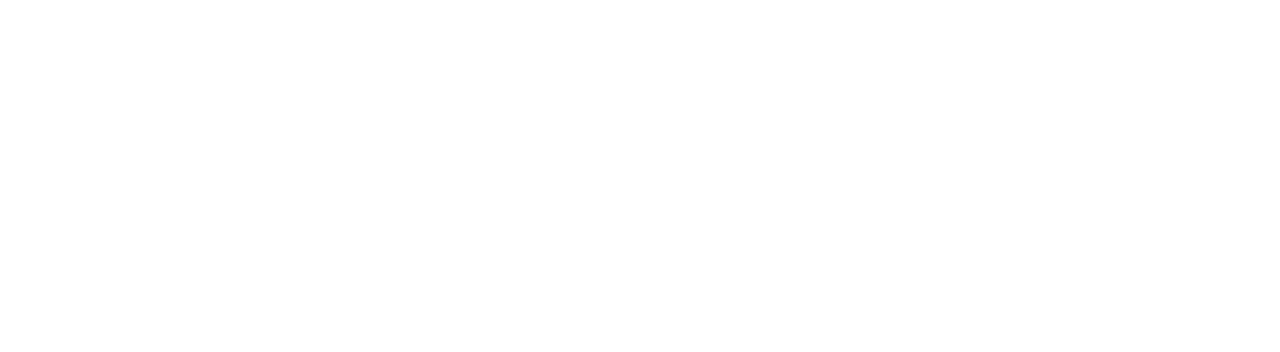
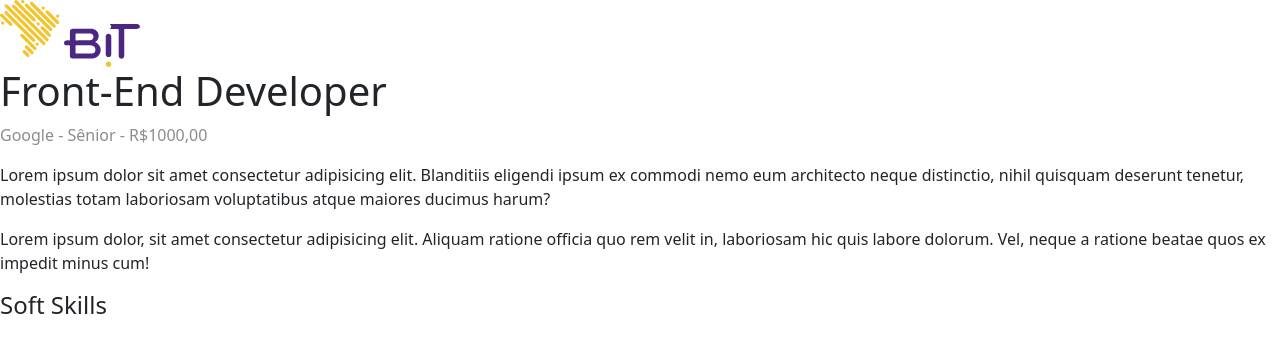
Before and after one commit to 2022M2T1-Inteli/InTech, a plain HTML site: page src/Frontend/views/Users/cadastroUsuaria2.html in a window 1280 px wide. Drawn offline with nearby package versions, Linux system fonts and the light colour scheme.

Commit message:
atualizações de codigos

```diff
--- /dev/null
+++ b/src/Frontend/styles/styleUsers/cadastroUsuaria2.css
@@ -0,0 +1,3 @@
+.subtitulo{
+    color: #8C8C8C;
+}
--- /dev/null
+++ b/src/Frontend/styles/styleUsers/usuarioCandidata2.css
@@ -0,0 +1,16 @@
+.subtitulo{
+    color: #8C8C8C;
+    text-align: center;
+}
+
+body{
+    text-align: center;
+}
+
+img{
+    text-align: left ;
+}
+
+nav{
+    display: flex;
+}
--- a/src/Frontend/views/Users/cadastroUsuaria2.html
+++ b/src/Frontend/views/Users/cadastroUsuaria2.html
@@ -1,12 +1,27 @@
 <!DOCTYPE html>
 <html lang="en">
+
 <head>
     <meta charset="UTF-8">
     <meta http-equiv="X-UA-Compatible" content="IE=edge">
     <meta name="viewport" content="width=device-width, initial-scale=1.0">
-    <title>Seu </title>
+    <link href="https://cdn.jsdelivr.net/npm/bootstrap@5.1.3/dist/css/bootstrap.min.css" rel="stylesheet"
+        integrity="sha384-1BmE4kWBq78iYhFldvKuhfTAU6auU8tT94WrHftjDbrCEXSU1oBoqyl2QvZ6jIW3" crossorigin="anonymous">
+    <link rel="stylesheet" href="/styles/main.css">
+    <link rel="stylesheet" href="/styles/styleUsers/cadastroUsuaria2.css">
+    <title>Seu Currículo</title>
 </head>
+
 <body>
+<img src="/images/Group.svg" alt="">
+<h1>Front-End Developer</h1>
+<p class="subtitulo" >Google - Sênior - R$1000,00</p>
+<p>Lorem ipsum dolor sit amet consectetur adipisicing elit. Blanditiis eligendi ipsum ex commodi nemo eum architecto neque distinctio, nihil quisquam deserunt tenetur, molestias totam laboriosam voluptatibus atque maiores ducimus harum?
+</p>
+<p>Lorem ipsum dolor, sit amet consectetur adipisicing elit. Aliquam ratione officia quo rem velit in, laboriosam hic quis labore dolorum. Vel, neque a ratione beatae quos ex impedit minus cum!</p>
+
+<h4>Soft Skills</h4>
 
 </body>
+
 </html>
```
Also changed, not shown: src/Frontend/views/Users/usuariaCandidata2.html (added, +41 -0 lines), src/Frontend/images/BiT.png (added), src/Frontend/images/Group.svg (added), 1 other file.
